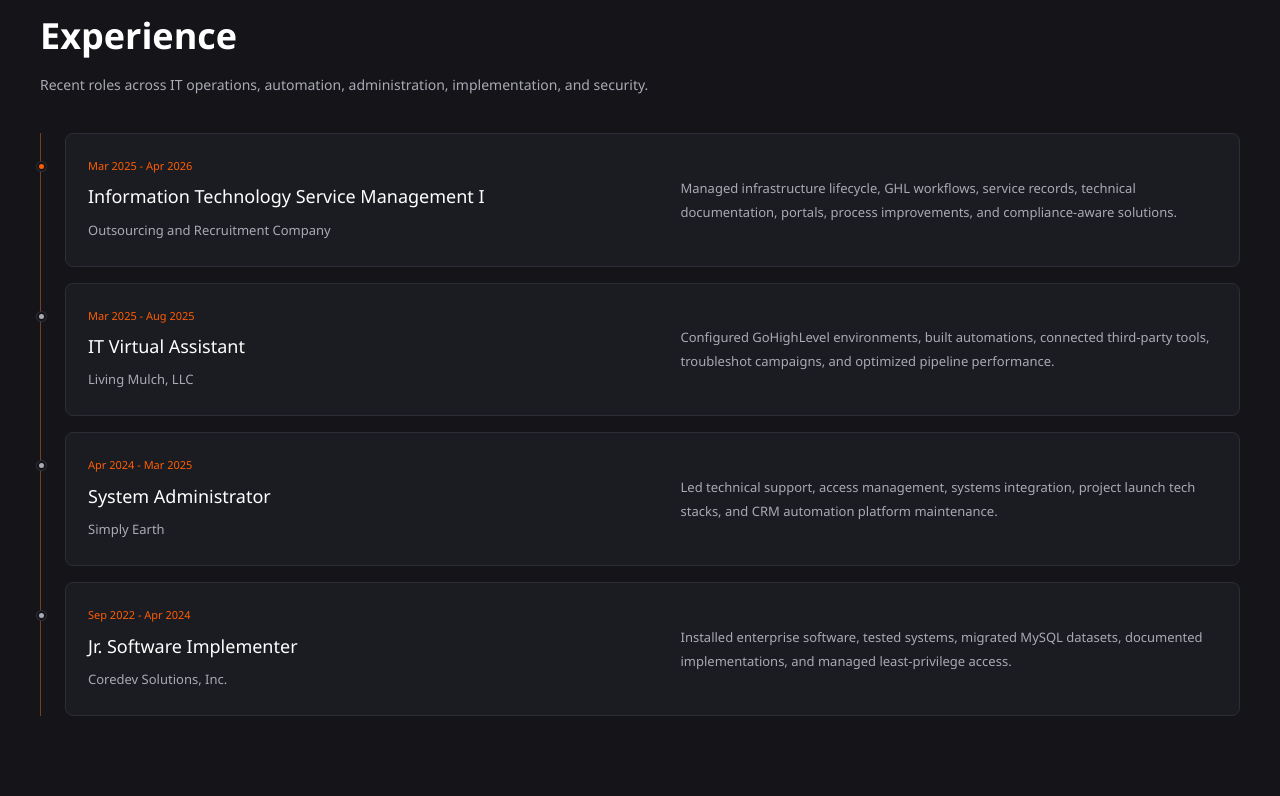
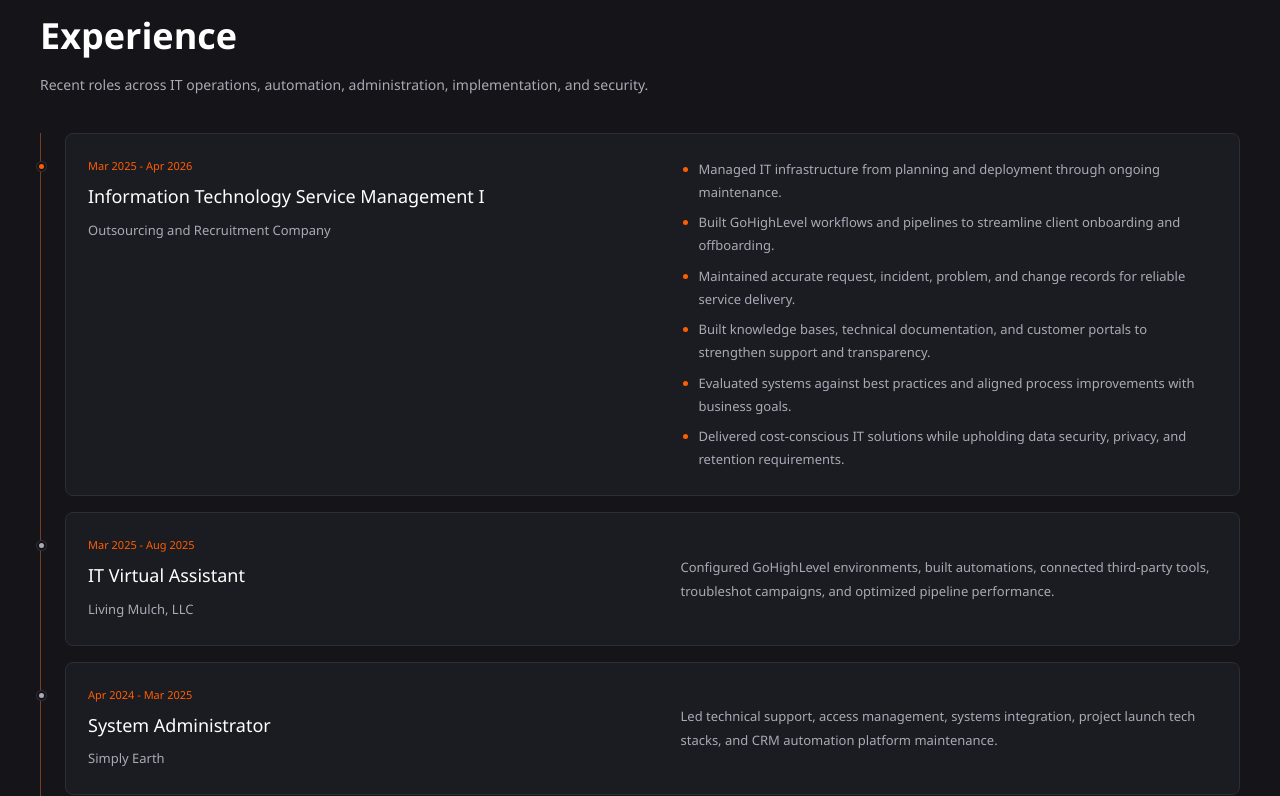
Before and after one commit to ejayssagpang/Portfolio-Website, a React (Vite) app: page / in a window 1280 px wide. Shown: the part 2244-3040 px from the top of the page. Built offline with nearby package versions, Linux system fonts and the light colour scheme.

Commit message:
Add concise IT service management experience highlights

```diff
--- a/app/page.tsx
+++ b/app/page.tsx
@@ -174,8 +174,14 @@ const experience = [
     company: "Outsourcing and Recruitment Company",
     role: "Information Technology Service Management I",
     period: "Mar 2025 - Apr 2026",
-    description:
-      "Managed infrastructure lifecycle, GHL workflows, service records, technical documentation, portals, process improvements, and compliance-aware solutions.",
+    highlights: [
+      "Managed IT infrastructure from planning and deployment through ongoing maintenance.",
+      "Built GoHighLevel workflows and pipelines to streamline client onboarding and offboarding.",
+      "Maintained accurate request, incident, problem, and change records for reliable service delivery.",
+      "Built knowledge bases, technical documentation, and customer portals to strengthen support and transparency.",
+      "Evaluated systems against best practices and aligned process improvements with business goals.",
+      "Delivered cost-conscious IT solutions while upholding data security, privacy, and retention requirements.",
+    ],
   },
   {
     company: "Living Mulch, LLC",
@@ -758,7 +764,15 @@ export default function Home() {
                   <h3>{job.role}</h3>
                   <span>{job.company}</span>
                 </div>
-                <p>{job.description}</p>
+                {job.highlights ? (
+                  <ul className="experience-highlights">
+                    {job.highlights.map((highlight) => (
+                      <li key={highlight}>{highlight}</li>
+                    ))}
+                  </ul>
+                ) : (
+                  <p>{job.description}</p>
+                )}
               </article>
             ))}
           </div>
--- a/app/portfolio.css
+++ b/app/portfolio.css
@@ -662,6 +662,19 @@ h1 > span {
 }
 .experience-card > p {
   align-self: center;
+}
+.experience-highlights {
+  display: grid;
+  gap: 8px;
+  margin: 0;
+  padding-left: 18px;
+  color: var(--muted-text);
+  font-size: 13px;
+  line-height: 1.75;
+  list-style: disc;
+}
+.experience-highlights li::marker {
+  color: var(--primary);
 }
 
 .project-grid {
@@ -1743,7 +1756,8 @@ h1 > .hero-name-accent {
     font-size: 17px;
   }
   .experience-card span,
-  .experience-card > p {
+  .experience-card > p,
+  .experience-highlights {
     font-size: 12px;
   }
   .project-grid {
```
